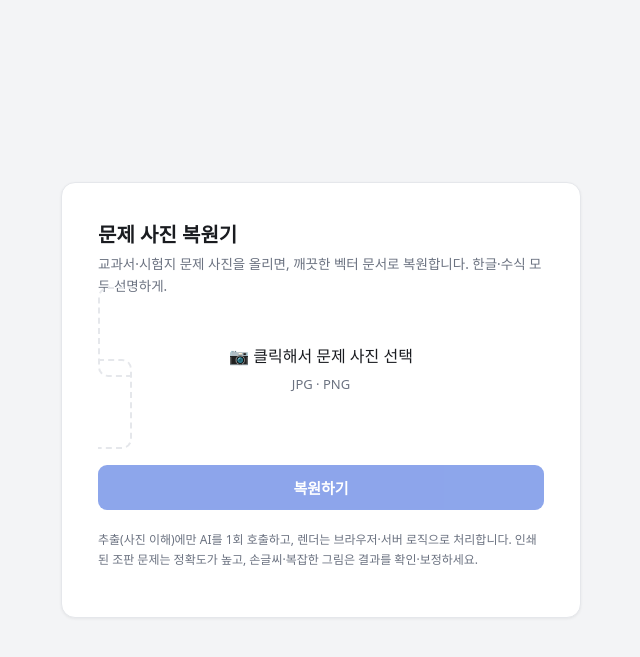
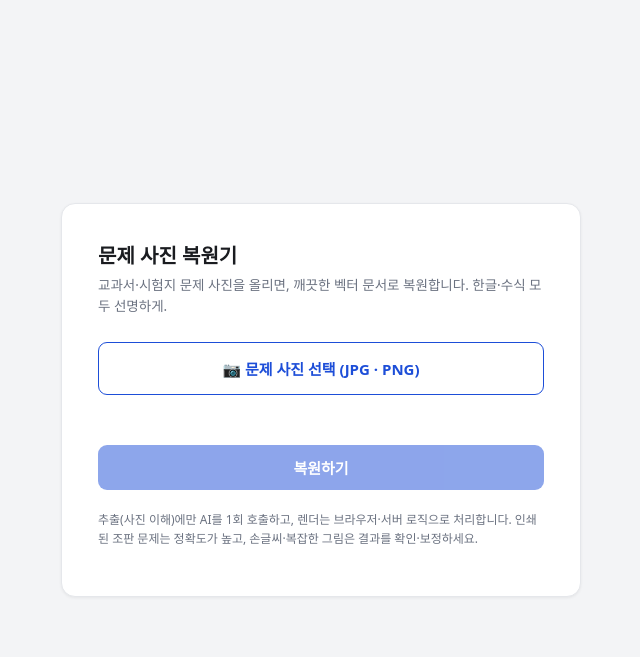
Before and after one commit to jun2835-a11y/-, a Flask app: page / in a window 1280 px wide. Shown: the top 657 px of the page, without its empty margins (319-959 px from the left). Run offline with Flask 3, Linux system fonts and the light colour scheme.

Commit message:
fix(ui): 헷갈리는 점선 업로드 박스를 명확한 버튼으로 교체
Co-Authored-By: Claude Opus 4.8 <noreply@anthropic.com>

```diff
--- a/templates/index.html
+++ b/templates/index.html
@@ -14,12 +14,12 @@
           padding:36px; max-width:520px; width:100%; box-shadow:0 1px 3px rgba(0,0,0,.06); }
   h1 { font-size:20px; margin:0 0 6px; }
   p.sub { color:var(--muted); font-size:13.5px; margin:0 0 24px; line-height:1.6; }
-  .drop { border:2px dashed var(--line); border-radius:10px; padding:32px; text-align:center;
-          cursor:pointer; transition:border-color .15s; }
-  .drop:hover { border-color:var(--accent); }
-  .drop input { display:none; }
-  .drop .hint { color:var(--muted); font-size:13px; margin-top:8px; }
-  #name { margin-top:12px; font-size:13px; color:var(--accent); text-align:center; min-height:18px; }
+  .pick { display:block; padding:15px; border:1.5px solid var(--accent); border-radius:9px;
+          text-align:center; cursor:pointer; color:var(--accent); font-weight:600; font-size:15px;
+          background:#fff; transition:background .15s; }
+  .pick:hover { background:#eff4ff; }
+  .pick input { display:none; }
+  #name { margin-top:12px; font-size:13px; color:var(--muted); text-align:center; min-height:18px; }
   button { margin-top:20px; width:100%; padding:12px; border:none; border-radius:9px;
            background:var(--accent); color:#fff; font-size:15px; font-weight:600; cursor:pointer; }
   button:disabled { opacity:.5; cursor:not-allowed; }
@@ -35,9 +35,7 @@
       한글·수식 모두 선명하게.</p>
 
     <form method="post" action="/restore" enctype="multipart/form-data" id="form">
-      <label class="drop" id="drop">
-        <div>📷 클릭해서 문제 사진 선택</div>
-        <div class="hint">JPG · PNG</div>
+      <label class="pick" id="drop">📷 문제 사진 선택 (JPG · PNG)
         <input type="file" name="photo" id="photo" accept="image/*" required>
       </label>
       <div id="name"></div>
```
